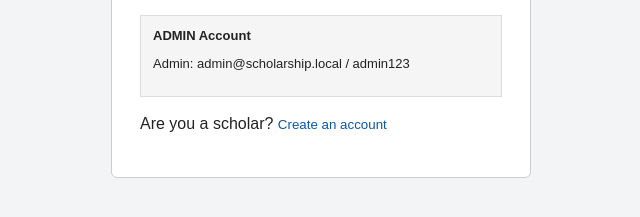
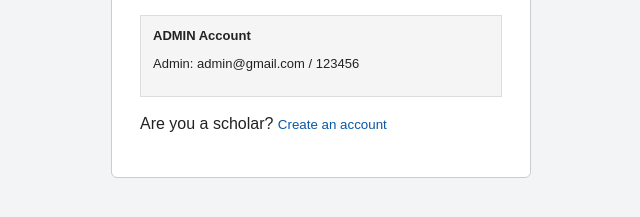
Before and after one commit to jayli69/SAD-ScholarshipMonetoringSystem-Mondejar, a plain HTML site: page index.html in a window 1280 px wide. Shown: the part 475-692 px from the top of the page, 319-959 px from the left. Drawn offline with nearby package versions, Linux system fonts and the light colour scheme.

Commit message:
Update admin credentials in index.html

```diff
--- a/index.html
+++ b/index.html
@@ -24,7 +24,7 @@
 
     <div class="demo-box">
       <strong>ADMIN Account</strong>
-      <p>Admin: admin@scholarship.local / admin123</p>
+      <p>Admin: admin@gmail.com / 123456</p>
     </div>
 
     <p>Are you a scholar? <button id="showRegister" class="link-btn" type="button">Create an account</button></p>
```
